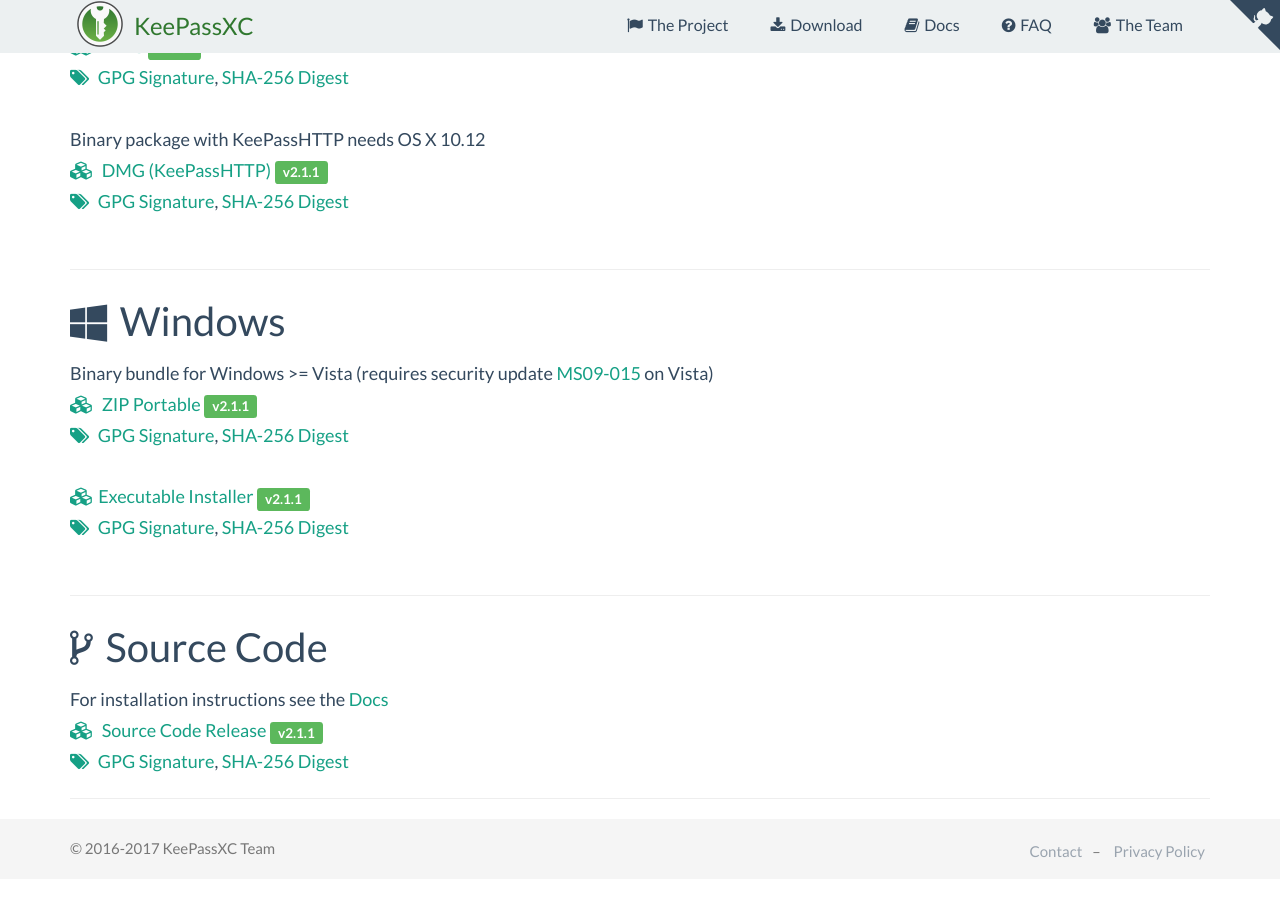
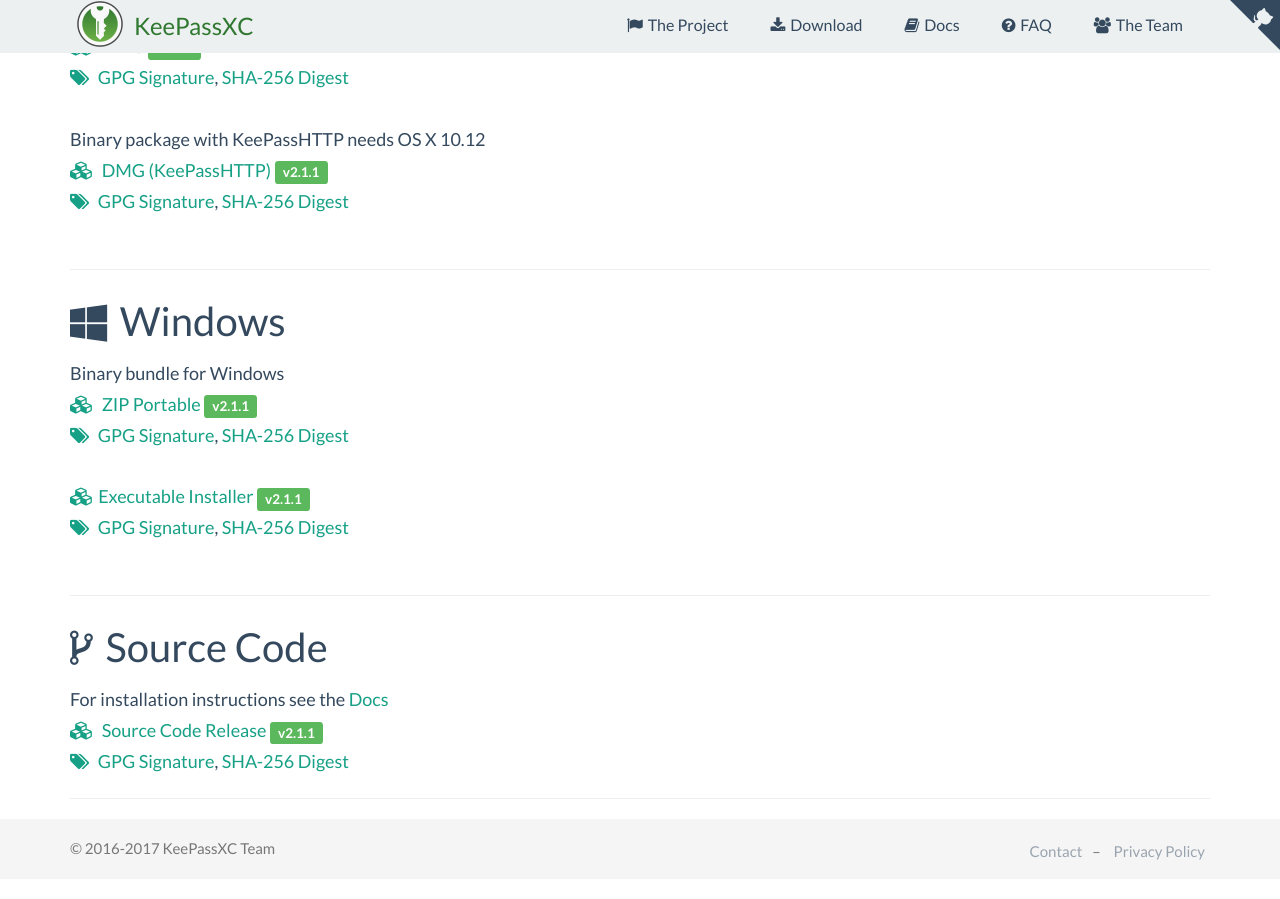
Before and after one commit to keepassxreboot/keepassxc-org, a Jekyll site: the page built from download.html, in a window 1280 px wide and 900 px high, scrolled down 1202 px. Built offline with Jekyll 4.4.1, drawn with Linux system fonts in a browser that asks for light colours; comment, search, counter and statistics services are not loaded.

Commit message:
Don't specify Vista as minimum required version

```diff
--- a/download.html
+++ b/download.html
@@ -89,7 +89,7 @@
 
 <div><a name="windows"></a><hr/>
   <h3><i class="fa fa-windows" aria-hidden="true"></i> Windows</h3>
-  Binary bundle for Windows >= Vista (requires security update <a href="https://technet.microsoft.com/library/security/ms09-015">MS09-015</a> on Vista)<br/>
+  Binary bundle for Windows<br/>
   <a href="https://github.com/keepassxreboot/keepassxc/releases/download/2.1.1/KeePassXC-2.1.1-Win64.zip">
     <i class="fa fa-cubes" aria-hidden="true"></i> ZIP Portable <span class="label label-success">v2.1.1</span>
   </a><br>
```
